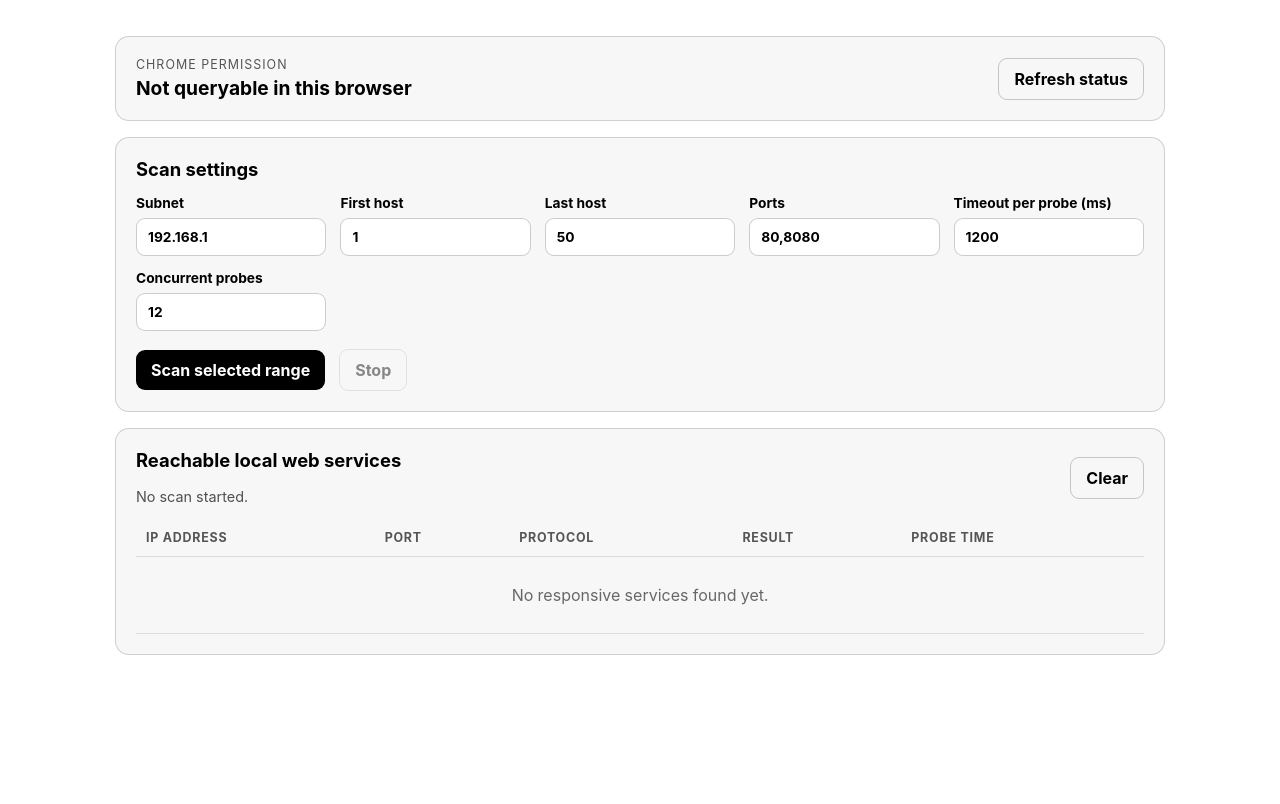
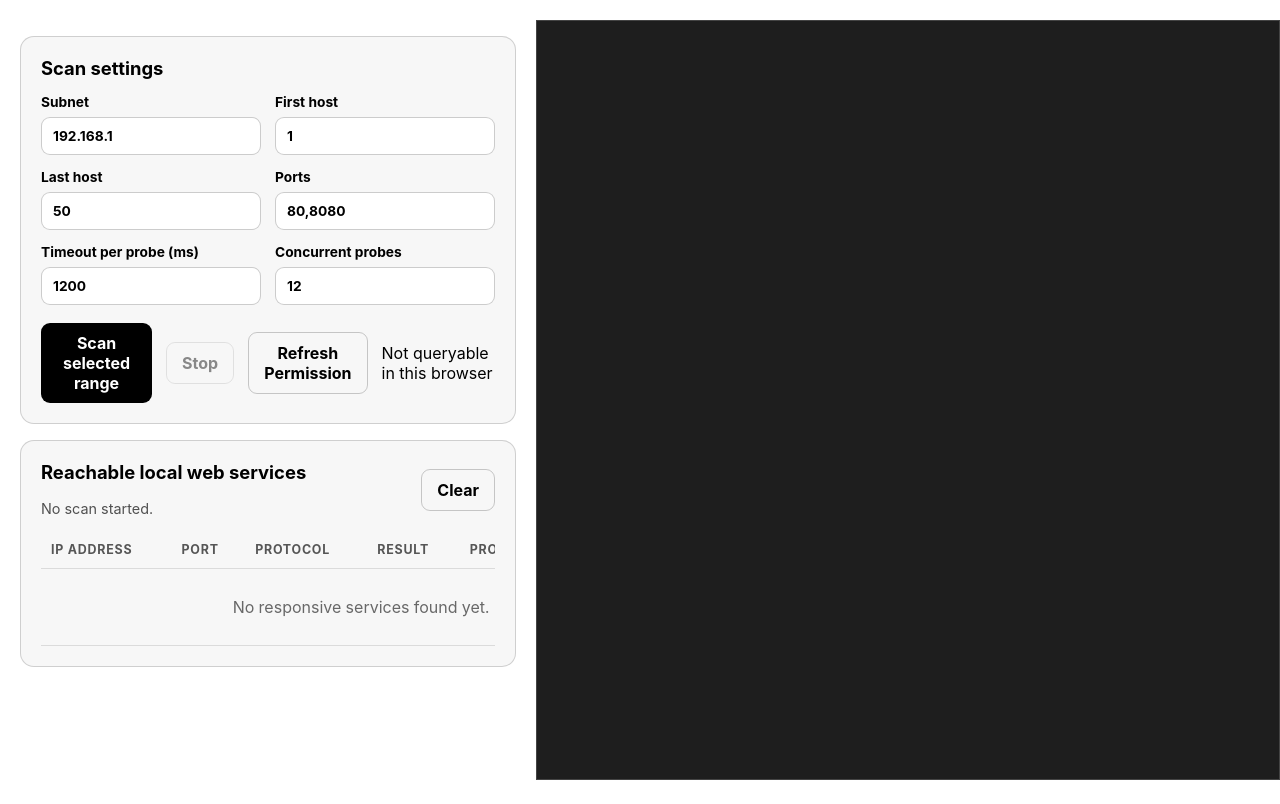
Before and after one commit to Moonchips/ps-demo, a plain HTML site: page index.html in a window 1280 px wide. Drawn offline with Linux system fonts and the light colour scheme; no server answers.

Commit message:
Embed device web UI; add Open button
Add an embedded iframe for device web interfaces and a per-result "Open" button so discovered services can be opened in-app. Changes: index.html — new two-column layout with a right-side <iframe id="deviceFrame"> and added "Web UI" table column; app.js — wired deviceFrame element, added Open button that sets the iframe src, and reset iframe on clear; style.css — layout and iframe styling plus responsive behavior. Adjusted table colspan values to match the new column.

```diff
--- a/app.js
+++ b/app.js
@@ -7,6 +7,7 @@ const stopButton = $("stopButton");
 const clearButton = $("clearButton");
 const resultsBody = $("results");
 const progress = $("progress");
+const deviceFrame = $("deviceFrame");
 
 // Chrome has shipped this permission under two names; try both.
 const PERMISSION_NAMES = ["local-network", "local-network-access"];
@@ -180,24 +181,55 @@ function addResult(result) {
   protocol.textContent = result.protocol.toUpperCase();
 
   const state = document.createElement("td");
+
   const badge = document.createElement("span");
   badge.className = "badge";
   badge.textContent = "Connection completed";
+
   state.appendChild(badge);
 
   const elapsed = document.createElement("td");
   elapsed.textContent = `${result.elapsed} ms`;
 
-  row.append(ip, port, protocol, state, elapsed);
+
+  // Web interface button
+  const webInterface = document.createElement("td");
+
+  const openButton = document.createElement("button");
+  openButton.textContent = "Open";
+
+  openButton.addEventListener("click", () => {
+
+    const url =
+      `${result.protocol}://${result.ip}:${result.port}/`;
+
+    deviceFrame.src = url;
+
+  });
+
+  webInterface.appendChild(openButton);
+
+
+  row.append(
+    ip,
+    port,
+    protocol,
+    state,
+    elapsed,
+    webInterface
+  );
+
   resultsBody.appendChild(row);
 }
 
 function clearResults() {
   resultsBody.innerHTML = `
     <tr id="emptyRow">
-      <td colspan="5" class="empty">No responsive services found yet.</td>
+      <td colspan="6" class="empty">No responsive services found yet.</td>
     </tr>`;
+
   progress.textContent = "No scan started.";
+  deviceFrame.src = "about:blank";
 }
 
 async function runPool(tasks, concurrency, onResult) {
--- a/index.html
+++ b/index.html
@@ -8,69 +8,101 @@
 </head>
 <body>
 <main class="container">
-    <section class="card">
-      <div class="status-row">
-        <div>
-          <span class="label">Chrome permission</span>
-          <div id="permissionStatus" class="status">Checking…</div>
-        </div>
-        <button id="refreshPermission" class="secondary">Refresh status</button>
-      </div>
-    </section>
 
+  <div class="app-layout">
+
+    <!-- LEFT COLUMN -->
+    <div class="left-column">
       <section class="card">
         <h2>Scan settings</h2>
 
         <div class="grid">
+
           <label>
             Subnet
-          <input id="subnet" value="192.168.1" inputmode="decimal"
+            <input id="subnet"
+                   value="192.168.1"
+                   inputmode="decimal"
                    placeholder="192.168.1" />
           </label>
 
           <label>
             First host
-          <input id="startHost" type="number" min="1" max="254" value="1" />
+            <input id="startHost"
+                   type="number"
+                   min="1"
+                   max="254"
+                   value="1" />
           </label>
 
           <label>
             Last host
-          <input id="endHost" type="number" min="1" max="254" value="50" />
+            <input id="endHost"
+                   type="number"
+                   min="1"
+                   max="254"
+                   value="50" />
           </label>
 
           <label>
             Ports
-          <input id="ports" value="80,8080" placeholder="80,443,8080" />
+            <input id="ports"
+                   value="80,8080"
+                   placeholder="80,443,8080" />
           </label>
 
           <label>
             Timeout per probe (ms)
-          <input id="timeout" type="number" min="250" max="10000" value="1200" />
+            <input id="timeout"
+                   type="number"
+                   min="250"
+                   max="10000"
+                   value="1200" />
           </label>
 
           <label>
             Concurrent probes
-          <input id="concurrency" type="number" min="1" max="30" value="12" />
+            <input id="concurrency"
+                   type="number"
+                   min="1"
+                   max="30"
+                   value="12" />
           </label>
+
         </div>
 
         <div class="actions">
           <button id="scanButton">Scan selected range</button>
-        <button id="stopButton" class="secondary" disabled>Stop</button>
+          <button id="stopButton"
+                  class="secondary"
+                  disabled>
+            Stop
+          </button>
+          <button id="refreshPermission" class="secondary">Refresh Permission</button>
+          <div id="permissionStatus" class="status">Checking…</div>
         </div>
+
       </section>
 
+
       <section class="card">
+
         <div class="results-header">
           <div>
             <h2>Reachable local web services</h2>
             <p id="progress" class="help">No scan started.</p>
           </div>
-        <button id="clearButton" class="secondary">Clear</button>
+
+          <button id="clearButton"
+                  class="secondary">
+            Clear
+          </button>
         </div>
 
         <div class="table-wrap">
+
           <table>
+
             <thead>
               <tr>
                 <th>IP address</th>
@@ -78,16 +110,40 @@
                 <th>Protocol</th>
                 <th>Result</th>
                 <th>Probe time</th>
+                <th>Web UI</th>
               </tr>
             </thead>
+
             <tbody id="results">
+
               <tr id="emptyRow">
-              <td colspan="5" class="empty">No responsive services found yet.</td>
+                <td colspan="6"
+                    class="empty">
+                  No responsive services found yet.
+                </td>
               </tr>
+
             </tbody>
+
           </table>
+
         </div>
+
       </section>
+
+    </div>
+
+    <div class="right-column">
+
+      <iframe
+        id="deviceFrame"
+        title="Device Web Interface">
+      </iframe>
+
+    </div>
+
+  </div>
+
 </main>
 
   <script src="app.js"></script>
--- a/style.css
+++ b/style.css
@@ -15,8 +15,11 @@ body {
 }
 
 .container {
-  width: min(1050px, calc(100% - 32px));
-  margin: 36px auto 64px;
+  width: 100%;
+  max-width: none;
+  margin: 0;
+  padding: 20px;
+  box-sizing: border-box;
 }
 
 h2 {
@@ -32,7 +35,6 @@ h2 {
   background: color-mix(in srgb, CanvasText 3%, Canvas);
 }
 
-.status-row,
 .results-header,
 .actions {
   display: flex;
@@ -47,12 +49,6 @@ h2 {
   text-transform: uppercase;
   letter-spacing: 0.08em;
   opacity: 0.65;
-}
-
-.status {
-  font-size: 1.2rem;
-  font-weight: 750;
-  margin-top: 4px;
 }
 
 .grid {
@@ -156,8 +152,35 @@ td {
   font-weight: 750;
 }
 
+.app-layout {
+  display: grid;
+  grid-template-columns: 40% 60%;
+  gap: 20px;
+  width: 100%;
+}
+
+.left-column {
+  min-width: 0;
+}
+
+.right-column {
+  min-width: 0;
+}
+
+#deviceFrame {
+  width: 100%;
+  height: calc(100vh - 40px);
+  border: 1px solid #444;
+  background-color: #1e1e1e;
+}
+
+@media (max-width: 900px) {
+  .app-layout {
+    grid-template-columns: 1fr;
+  }
+}
+
 @media (max-width: 600px) {
-  .status-row,
   .results-header {
     align-items: flex-start;
     flex-direction: column;
```
Lines whose indentation alone changed are shown as unchanged.
